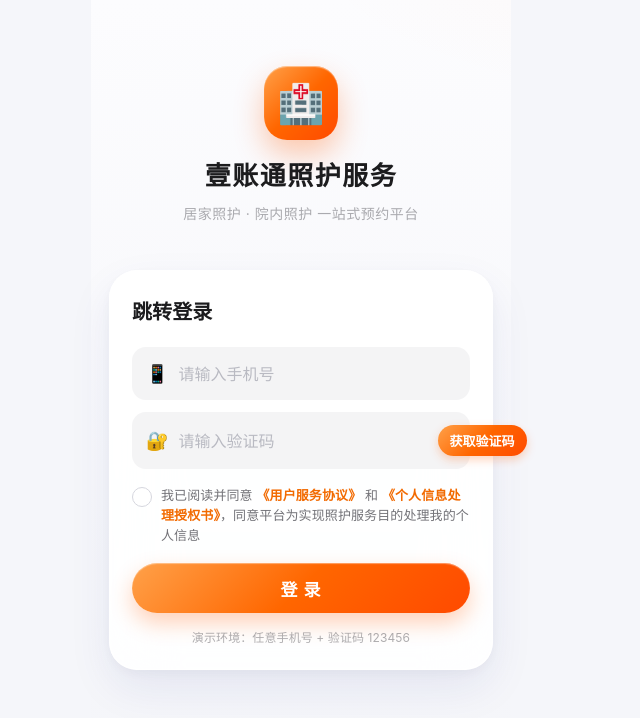
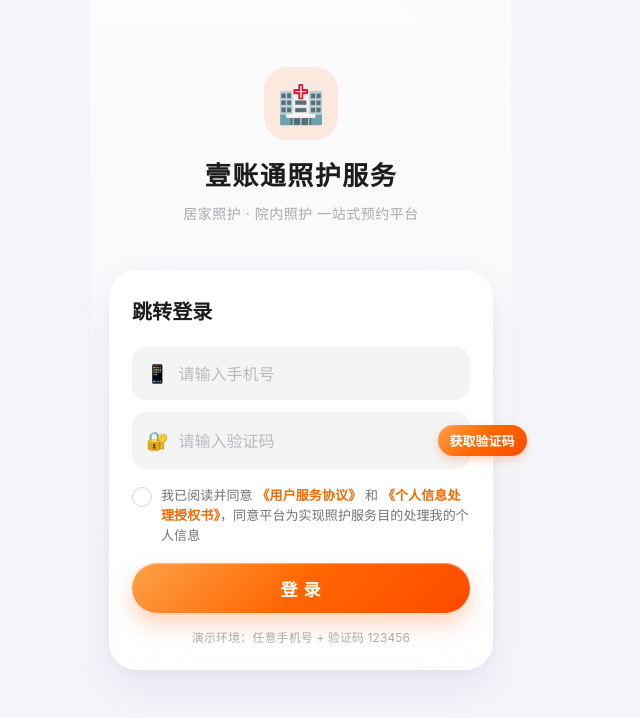
Before and after one commit to BAOWEIDONG/care-demo, a plain HTML site: page index.html in a window 1280 px wide. Shown: the whole page, without its empty margins (339-979 px from the left). Drawn offline with Linux system fonts and the light colour scheme.

Commit message:
fix: 去平安集团旗下字样；登录页Logo改浅色块

```diff
--- a/index.html
+++ b/index.html
@@ -85,8 +85,8 @@ input,select,textarea{font-family:inherit;font-size:16px;color:var(--ink);outlin
 .login-logo{
   width:74px;height:74px;margin:0 auto 16px;border-radius:23px;font-size:38px;
   display:flex;align-items:center;justify-content:center;
-  background:var(--g-primary);
-  box-shadow:0 14px 30px rgba(255,90,0,.32),inset 0 1px 1px rgba(255,255,255,.5);
+  background:rgba(255,102,0,.12);
+  box-shadow:inset 0 1px 0 rgba(255,255,255,.8);
 }
 .login-hero h1{font-size:26px;font-weight:800;letter-spacing:1.5px;}
 .login-hero p{font-size:14px;color:var(--ink-3);margin-top:8px;letter-spacing:.5px;}
@@ -345,7 +345,7 @@ input,select,textarea{font-family:inherit;font-size:16px;color:var(--ink);outlin
 <div id="view-home" class="view">
   <div class="home-top">
     <div class="hi" id="home-hi">您好，客户</div>
-    <div class="sub">平安集团旗下 · 专业照护服务已就绪</div>
+    <div class="sub">专业照护服务 · 安心可托付</div>
   </div>
   <div class="home-body">
     <div class="svc-grid">
```
